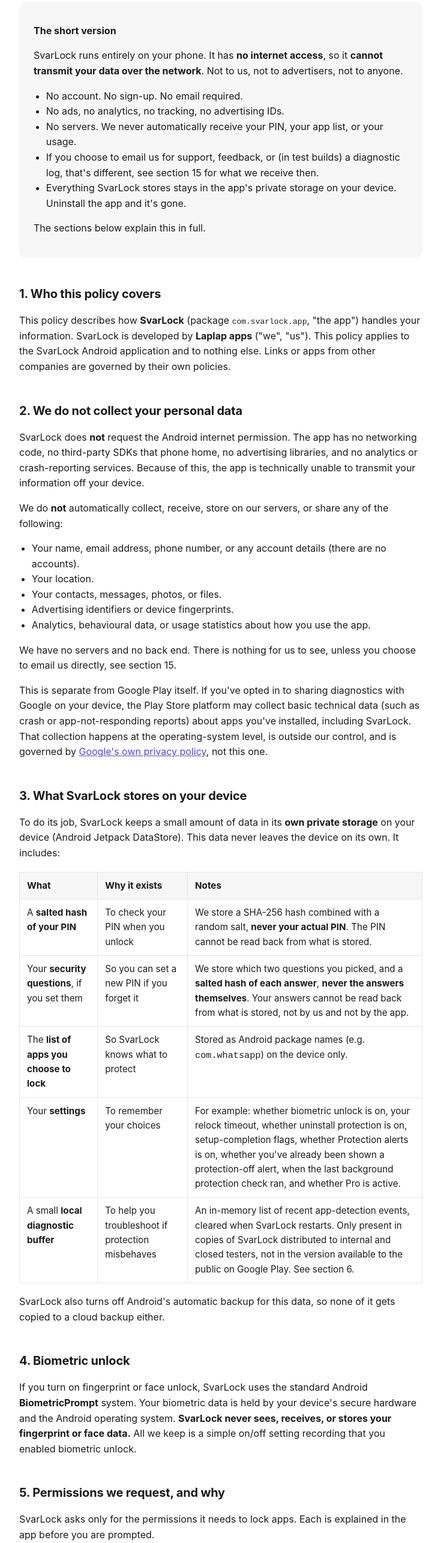
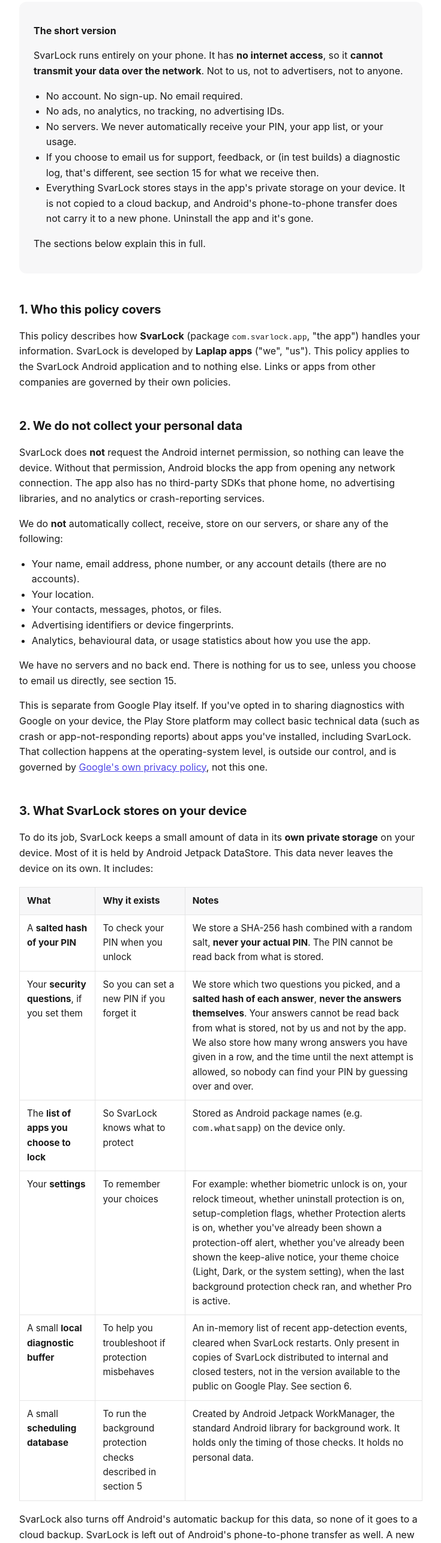
Before and after one commit to ku2design/svarlock-legal, a plain HTML site: page privacy-policy.html in a window 1280 px wide. Shown: the part 227-2800 px from the top of the page at 60% size, without its empty margins (272-1007 px from the left). Drawn offline with Linux system fonts and the light colour scheme.

Commit message:
docs: clarify data backup behavior, permissions usage, and technical storage details in privacy policy

```diff
--- a/privacy-policy.html
+++ b/privacy-policy.html
@@ -28,7 +28,7 @@
       <li>No ads, no analytics, no tracking, no advertising IDs.</li>
       <li>No servers. We never automatically receive your PIN, your app list, or your usage.</li>
       <li>If you choose to email us for support, feedback, or (in test builds) a diagnostic log, that's different, see section 15 for what we receive then.</li>
-      <li>Everything SvarLock stores stays in the app's private storage on your device. Uninstall the app and it's gone.</li>
+      <li>Everything SvarLock stores stays in the app's private storage on your device. It is not copied to a cloud backup, and Android's phone-to-phone transfer does not carry it to a new phone. Uninstall the app and it's gone.</li>
     </ul>
     <p>The sections below explain this in full.</p>
   </div>
@@ -37,7 +37,7 @@
   <p>This policy describes how <strong>SvarLock</strong> (package <code>com.svarlock.app</code>, "the app") handles your information. SvarLock is developed by <strong>Laplap apps</strong> ("we", "us"). This policy applies to the SvarLock Android application and to nothing else. Links or apps from other companies are governed by their own policies.</p>
 
   <h2>2. We do not collect your personal data</h2>
-  <p>SvarLock does <strong>not</strong> request the Android internet permission. The app has no networking code, no third-party SDKs that phone home, no advertising libraries, and no analytics or crash-reporting services. Because of this, the app is technically unable to transmit your information off your device.</p>
+  <p>SvarLock does <strong>not</strong> request the Android internet permission, so nothing can leave the device. Without that permission, Android blocks the app from opening any network connection. The app also has no third-party SDKs that phone home, no advertising libraries, and no analytics or crash-reporting services.</p>
   <p>We do <strong>not</strong> automatically collect, receive, store on our servers, or share any of the following:</p>
   <ul>
     <li>Your name, email address, phone number, or any account details (there are no accounts).</li>
@@ -50,7 +50,7 @@
   <p>This is separate from Google Play itself. If you've opted in to sharing diagnostics with Google on your device, the Play Store platform may collect basic technical data (such as crash or app-not-responding reports) about apps you've installed, including SvarLock. That collection happens at the operating-system level, is outside our control, and is governed by <a href="https://policies.google.com/privacy">Google's own privacy policy</a>, not this one.</p>
 
   <h2>3. What SvarLock stores on your device</h2>
-  <p>To do its job, SvarLock keeps a small amount of data in its <strong>own private storage</strong> on your device (Android Jetpack DataStore). This data never leaves the device on its own. It includes:</p>
+  <p>To do its job, SvarLock keeps a small amount of data in its <strong>own private storage</strong> on your device. Most of it is held by Android Jetpack DataStore. This data never leaves the device on its own. It includes:</p>
   <table>
     <thead>
       <tr><th>What</th><th>Why it exists</th><th>Notes</th></tr>
@@ -64,7 +64,7 @@
       <tr>
         <td>Your <strong>security questions</strong>, if you set them</td>
         <td>So you can set a new PIN if you forget it</td>
-        <td>We store which two questions you picked, and a <strong>salted hash of each answer</strong>, <strong>never the answers themselves</strong>. Your answers cannot be read back from what is stored, not by us and not by the app.</td>
+        <td>We store which two questions you picked, and a <strong>salted hash of each answer</strong>, <strong>never the answers themselves</strong>. Your answers cannot be read back from what is stored, not by us and not by the app. We also store how many wrong answers you have given in a row, and the time until the next attempt is allowed, so nobody can find your PIN by guessing over and over.</td>
       </tr>
       <tr>
         <td>The <strong>list of apps you choose to lock</strong></td>
@@ -74,16 +74,21 @@
       <tr>
         <td>Your <strong>settings</strong></td>
         <td>To remember your choices</td>
-        <td>For example: whether biometric unlock is on, your relock timeout, whether uninstall protection is on, setup-completion flags, whether Protection alerts is on, whether you've already been shown a protection-off alert, when the last background protection check ran, and whether Pro is active.</td>
+        <td>For example: whether biometric unlock is on, your relock timeout, whether uninstall protection is on, setup-completion flags, whether Protection alerts is on, whether you've already been shown a protection-off alert, whether you've already been shown the keep-alive notice, your theme choice (Light, Dark, or the system setting), when the last background protection check ran, and whether Pro is active.</td>
       </tr>
       <tr>
         <td>A small <strong>local diagnostic buffer</strong></td>
         <td>To help you troubleshoot if protection misbehaves</td>
         <td>An in-memory list of recent app-detection events, cleared when SvarLock restarts. Only present in copies of SvarLock distributed to internal and closed testers, not in the version available to the public on Google Play. See section 6.</td>
       </tr>
+      <tr>
+        <td>A small <strong>scheduling database</strong></td>
+        <td>To run the background protection checks described in section 5</td>
+        <td>Created by Android Jetpack WorkManager, the standard Android library for background work. It holds only the timing of those checks. It holds no personal data.</td>
+      </tr>
     </tbody>
   </table>
-  <p>SvarLock also turns off Android's automatic backup for this data, so none of it gets copied to a cloud backup either.</p>
+  <p>SvarLock also turns off Android's automatic backup for this data, so none of it goes to a cloud backup. SvarLock is left out of Android's phone-to-phone transfer as well. A new phone starts with a fresh setup. You set your PIN again, and you pick your locked apps again. Some phone brands supply their own copy tool. Those tools work outside Android's rules, so we cannot promise the same result on every brand.</p>
 
   <h2>4. Biometric unlock</h2>
   <p>If you turn on fingerprint or face unlock, SvarLock uses the standard Android <strong>BiometricPrompt</strong> system. Your biometric data is held by your device's secure hardware and the Android operating system. <strong>SvarLock never sees, receives, or stores your fingerprint or face data.</strong> All we keep is a simple on/off setting recording that you enabled biometric unlock.</p>
@@ -100,6 +105,7 @@
     <li><strong>See installed apps</strong>: SvarLock can see every app on your device that has a launcher icon, the same list Android's own launcher uses. This is how it shows you the list of apps you can choose to lock, recognises your phone's home screen and its system uninstall screen so protection and uninstall protection behave correctly, and, on some phone brands, checks whether that brand's own battery or security app is installed so SvarLock can open the right settings screen for you. This list is used on-device only and is never sent anywhere.</li>
     <li><strong>Post notifications (optional, off by default)</strong>: only requested if you turn on <strong>Protection alerts</strong> in Settings, never during setup, so SvarLock can tell you if protection turns off. Turning it on also makes a second, already-existing notification visible, the quiet one that shows while protection runs in the background, since Android turns notifications on or off for the whole app at once, not one at a time.</li>
     <li><strong>Device administrator (optional, off by default)</strong>: only if you turn on uninstall (device-administrator) protection, so SvarLock can't be removed or force-stopped while that option is on. It enforces no other policies and does not change your device settings, passwords, or data.</li>
+    <li><strong>Two permissions that come from a library</strong>: SvarLock uses Android Jetpack WorkManager, the standard Android library for background work, to run the protection checks described below. That library adds <code>WAKE_LOCK</code> and <code>ACCESS_NETWORK_STATE</code> to the app. <code>WAKE_LOCK</code> lets a check finish before the device goes back to sleep. <code>ACCESS_NETWORK_STATE</code> only lets the library read whether the device is online. Neither one sends anything, and neither one can open a connection. Without the internet permission, no part of the app can reach the network.</li>
   </ul>
   <p>We do not request location, contacts, microphone, SMS, or storage permissions for your media. SvarLock does not request the Camera permission either, see the background checks section below for the one camera-related signal it does use.</p>
 
@@ -109,9 +115,9 @@
   <p>Some camera apps can open faster than SvarLock's normal check can catch. To close that gap, SvarLock also listens for a simple on or off signal from Android: is the camera being used right now, not what it's pointed at or what it sees. This needs no Camera permission and gives SvarLock no access to any photo, video, or image, ever. SvarLock only uses this signal to decide whether to show the lock screen.</p>
 
   <h2>6. The diagnostic log (test builds only, and only if you export it)</h2>
-  <p>This section applies only to copies of SvarLock distributed to internal and closed testers. The version available to the public on Google Play's Production track does not include this feature at all, the code that would collect or export it is not present in that build.</p>
-  <p>In those test builds, SvarLock keeps an in-memory, on-device diagnostic buffer of recent app-detection events to help testers and us troubleshoot reliability problems. This stays on the device unless <strong>you</strong> choose to export it.</p>
-  <p>If you tap <strong>Export diagnostic log</strong> in Settings, SvarLock writes the buffer to a file and opens Android's standard share sheet so you can send it wherever you choose (for example, to email it to support). That file may include the names or package IDs of apps recently detected in the foreground, the names of screens SvarLock showed, camera on or off events from the signal described in section 5 (never a photo, video, or image), and your device manufacturer, model, and Android version, to help with troubleshooting. Once you share it, the file is handled by whatever app or service you send it to, under that service's terms. We cannot access the file unless you choose to send it to us.</p>
+  <p>This section applies only to copies of SvarLock distributed to internal and closed testers. In the version available to the public on Google Play's Production track, this feature is turned off and unreachable: a build flag disables it, so nothing in that build can collect or export a diagnostic log.</p>
+  <p>In those test builds, SvarLock keeps an in-memory, on-device diagnostic buffer of recent app-detection events to help testers and us troubleshoot reliability problems. This stays on the device unless <strong>you</strong> choose to export it. While a test build runs, SvarLock also writes the same lines to the Android system log. Other apps cannot read that log. A computer joined to the phone by USB cable, with developer debugging turned on, can read it.</p>
+  <p>If you tap <strong>Export diagnostic log</strong> in Settings, SvarLock writes the buffer to a file and opens Android's standard share sheet so you can send it wherever you choose (for example, to email it to support). That file may include the names or package IDs of apps recently detected in the foreground, the names of screens SvarLock showed, camera on or off events from the signal described in section 5 (never a photo, video, or image), and your device manufacturer, model, and Android version, to help with troubleshooting. Once you share it, the file is handled by whatever app or service you send it to, under that service's terms. We cannot access the file unless you choose to send it to us. The file also stays in SvarLock's private cache folder on your device. Each new export replaces it. To remove it, open Android Settings → Apps → SvarLock → Storage and clear the cache. It also goes when you remove the app.</p>
 
   <h2>7. We do not share or sell your data</h2>
   <p>Because we don't automatically collect your data, we have nothing to share, sell, rent, or disclose to third parties or advertisers. Information you choose to email us is processed by Google, our email provider, as described in section 15. SvarLock contains no advertising or marketing trackers.</p>
@@ -135,7 +141,7 @@
   <p>This section is written with reference to <strong>India's Digital Personal Data Protection Act (DPDP Act)</strong>, since that is the law that governs this policy (section 14). Under it, you have the right to access information about how your personal data is processed, the right to correction and erasure of your personal data, the right to grievance redressal, and the right to nominate someone to exercise these rights on your behalf if you die or become incapacitated. SvarLock holds <strong>no personal data about you on any server</strong>, except anything you've chosen to email us. Beyond that, there is nothing for us to retrieve, correct, or erase on our end. All of your data already lives solely on your device and is entirely under your control, as described in section 9. If you believe you need to exercise a privacy right, contact us using the details below and we will respond as required.</p>
 
   <h2>12. Security</h2>
-  <p>Your PIN is never stored in plain form. Only a salted SHA-256 hash is kept, and the plain PIN itself is not stored anywhere. If you set security questions, your answers are protected the same way: each is stored as a salted PBKDF2 hash, and the answers themselves are not stored anywhere. All app data is held in SvarLock's private, sandboxed storage and is excluded from cloud backup. No system can guarantee perfect security, but because SvarLock keeps everything on-device and transmits nothing, the exposure surface is intentionally minimal.</p>
+  <p>Your PIN is never stored in plain form. Only a salted SHA-256 hash is kept, and the plain PIN itself is not stored anywhere. If you set security questions, your answers are protected the same way: each is stored as a salted PBKDF2 hash, and the answers themselves are not stored anywhere. All app data is held in SvarLock's private, sandboxed storage. It is excluded from cloud backup, and from Android's phone-to-phone transfer, so the stored PIN hash stays on the phone that created it. No system can guarantee perfect security, but because SvarLock keeps everything on-device and transmits nothing, the exposure surface is intentionally minimal.</p>
 
   <h2>13. Changes to this policy</h2>
   <p>If we change how SvarLock handles data, we will update this policy and revise the "Last updated" date above. Material changes will be reflected in the app's store listing. Continuing to use the app after an update means you accept the revised policy.</p>
```
